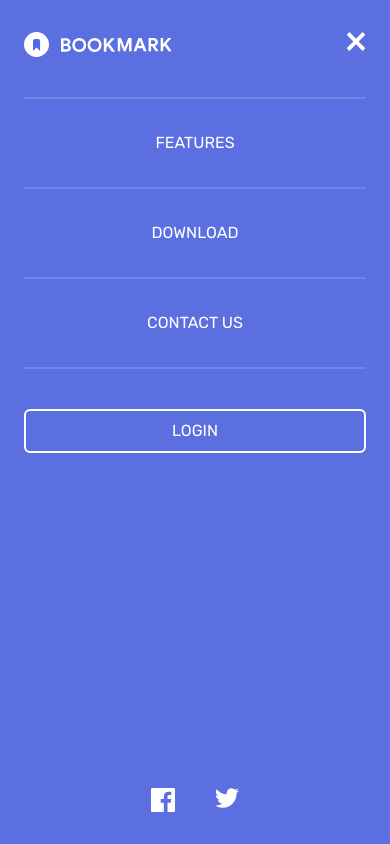
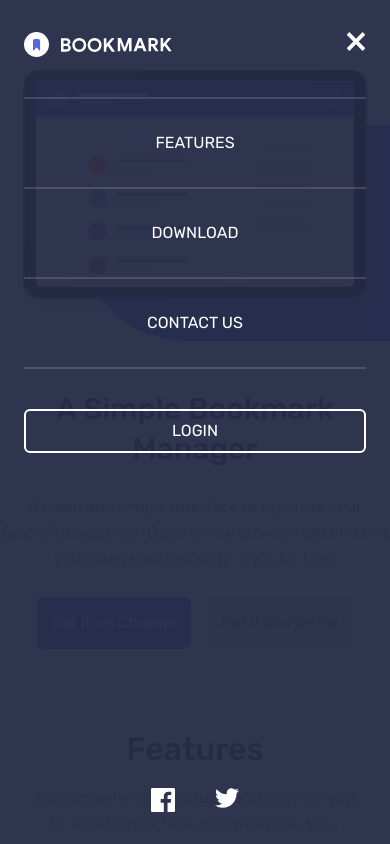
Before and after one commit to ashkir004/bookmark-landing-page, a SvelteKit app: page / in a window 390 px wide. Both pictures are taken after a click on the button 356 px from the left and 44 px from the top of the page. Shown: the top 844 px of the page. Built offline with nearby package versions, Linux system fonts and the light colour scheme.

Commit message:
refactor menu to fixed position and prevent body bg scroll when menu is active

```diff
--- a/src/lib/components/features/Menu.svelte
+++ b/src/lib/components/features/Menu.svelte
@@ -20,16 +20,19 @@
     }: MenuProps = $props();
 
 </script>
-<div class={cn('w-screen h-screen bg-primary/95 flex flex-col gap-10', className)}>
+<div class={cn('w-screen h-screen fixed overflow-scroll bg-secondary/95 flex flex-col gap-10', className)}>
     <div class="flex flex-row justify-between items-center">
         <Logo variant="dark" class="" />
         <MenuControls isOpen={isOpen} toggle={toggle} class="lg:hidden  justify-self-end self-start" />
     </div>
     {#if isOpen}
         <Nav class="justify-items-stretch text-center text-surface"
-            variant="inverse" divided={true} />
+            variant="inverse" divided={true} toggle={toggle} />
     {/if}
-    <Button variant="outline" text="Login" class="justify-items-stretch items-center uppercase p-2" />
+    <Button variant="outline"
+            onclick={toggle}
+            text="Login"
+            class="justify-items-stretch items-center uppercase p-2" />
 
     <div class="socials col-span-2 flex flex-row gap-10 self-center mt-auto">
         <SocialsLink href="https://www.facebook.com" platform="facebook"/>
--- a/src/lib/components/features/Nav.svelte
+++ b/src/lib/components/features/Nav.svelte
@@ -6,12 +6,14 @@
         class?: string;
         variant?: 'default' | 'inverse';
         divided?: boolean;
+        toggle?: () => void;
     }
 
     let {
         class: className= '',
         variant= 'default',
         divided= false,
+        toggle= () => {}
     }: NavProps = $props();
 
 </script>
@@ -19,13 +21,13 @@
 <nav>
 <ul class={cn('', className)}>
     <li class="{divided ? 'border-t-2 border-surface/15 py-8' : ''}">
-        <NavLink href="#features" variant={variant}>Features</NavLink>
+        <NavLink href="#features" variant={variant} toggle={toggle}>Features</NavLink>
     </li>
     <li class="{divided ? 'border-t-2 border-surface/15 py-8' : ''}">
-        <NavLink href="#download" variant={variant}>Download</NavLink>
+        <NavLink href="#download" variant={variant} toggle={toggle}>Download</NavLink>
     </li>
     <li class="{divided ? 'border-t-2 border-surface/15 py-8 border-b-2' : ''}">
-        <NavLink href="#contact-us" variant={variant}>Contact Us</NavLink>
+        <NavLink href="#contact-us" variant={variant} toggle={toggle}>Contact Us</NavLink>
     </li>
 </ul>
 </nav>
--- a/src/lib/components/features/SocialsLink.svelte
+++ b/src/lib/components/features/SocialsLink.svelte
@@ -14,7 +14,11 @@
     }: SocialsLinkProps = $props();
 </script>
 
-<a aria-label={platform === 'facebook' ? 'Facebook' : 'Twitter'} class='hover:fill-accent' href={href} target="_blank" rel="noopener noreferrer">
+<a aria-label={platform === 'facebook' ? 'Facebook' : 'Twitter'}
+        class='hover:fill-accent'
+        href={href}
+        target="_blank"
+        rel="noopener noreferrer">
     {#if platform === 'facebook'}
         <svg
             class={cn(' fill-white hover:fill-accent', className)}
--- a/src/lib/components/layout/Navbar.svelte
+++ b/src/lib/components/layout/Navbar.svelte
@@ -2,26 +2,30 @@
     import Logo from "../features/Logo.svelte";
     import Nav from "../features/Nav.svelte";
     import Button from "../ui/Button.svelte";
-    import Menu from "../features/Menu.svelte";
+    // import Menu from "../features/Menu.svelte";
 	import MenuControls from "../ui/MenuControls.svelte";
     import { cn } from "$lib/utils";
 
     interface NavbarProps {
         class?: string;
+        menuOpen?: boolean;
+        toggle?: () => void;
     }
 
-    let { class: className = '' }: NavbarProps = $props();
+    let { class: className = '',
+        menuOpen = false,
+        toggle = () => {}
+     }: NavbarProps = $props();
 
-    let menuOpen = $state(false);
+    // let menuOpen = $state(false);
 
-    function toggle() {
-        menuOpen = !menuOpen;
-    }
+    // function toggle() {
+    //     menuOpen = !menuOpen;
+    // }
 </script>
 <!-- px-6 md:px-16 -->
 <div class={cn(`grid grid-cols-1 grid-rows-1`, className)}>
     <div class="col-span-full row-span-full flex flex-row items-center justify-start lg:justify-start py-8">
-
         <Logo class={menuOpen ? 'hidden' : 'block ml-6 md:ml-16 lg:m-0 lg:min-w-max'} />
 
         <div class="flex flex-row items-center justify-end gap-12 lg:w-full">
@@ -31,8 +35,8 @@
 
         <MenuControls isOpen={menuOpen} toggle={toggle} class="lg:hidden ml-auto mr-6 md:mr-15 {menuOpen ? 'hidden' : ''}" />
     </div>
-    <Menu
+    <!-- <Menu
         isOpen={menuOpen}
-        class="lg:hidden {!menuOpen ? 'hidden' : ''} px-6 md:px-16 py-8 col-span-full row-span-full uppercase"
-        toggle={toggle} />
+        class="lg:hidden {!menuOpen ? 'hidden' : ''} px-6 md:px-16 py-8 col-span-full row-span-full z-10 uppercase"
+        toggle={toggle} /> -->
 </div>
--- a/src/lib/components/ui/NavLink.svelte
+++ b/src/lib/components/ui/NavLink.svelte
@@ -8,6 +8,7 @@
         href: string;
         class?: string;
         variant?: variant;
+        toggle?: () => void;
         children?: Snippet;
     }
 
@@ -15,6 +16,7 @@
         href= '/',
         children,
         variant= 'default',
+        toggle= () => {},
         class: className= ''
     }: NavLinkProps = $props();
 
@@ -28,4 +30,5 @@
 <a
     class={cn(variantStyles[variant], className)}
     href={href}
+    onclick={toggle}
 >{@render children?.()}</a>
--- a/src/routes/+layout.svelte
+++ b/src/routes/+layout.svelte
@@ -1,5 +1,4 @@
 <script lang="ts">
-	// import './app.css';
 	import './layout.css';
 	import favicon from '$lib/assets/images/favicon-32x32.png';
 
--- a/src/routes/+page.svelte
+++ b/src/routes/+page.svelte
@@ -6,16 +6,34 @@
     import FAQs from "$lib/components/features/FAQs.svelte";
     import CTA from "$lib/components/features/CTA.svelte";
     import Footer from "$lib/components/layout/Footer.svelte";
+    import Menu from "$lib/components/features/Menu.svelte";
 
     import type { PageProps } from './$types';
     let { form } : PageProps = $props();
 
+    let menuOpen = $state(false);
+
+    function toggle() {
+        menuOpen = !menuOpen;
+        document.body.style.overflow = menuOpen ? 'hidden' : 'auto';
+    }
+
 </script>
 <!-- xl:pl-12 2xl:pl-24 -->
 <header class=" mb-20 lg:max-w-5xl lg:ml-15
-    xl:ml-auto xl:max-w-11/12">
-    <Navbar class=" lg:max-w-4xl xl:max-w-11/12" />
-    <Hero />
+    xl:ml-auto xl:max-w-11/12
+    grid grid-cols-1 grid-rows-1">
+    <div>
+        <Navbar class=" lg:max-w-4xl xl:max-w-11/12"
+            menuOpen={menuOpen}
+            toggle={toggle}
+        />
+        <Hero />
+    </div>
+    <Menu
+        isOpen={menuOpen}
+        class="lg:hidden {!menuOpen ? 'hidden' : ''} px-6 md:px-16 py-8 col-span-full row-span-full z-10 uppercase"
+        toggle={toggle} />
 </header>
 <main class="flex flex-col gap-20">
     <FeaturesSection />
--- a/src/routes/layout.css
+++ b/src/routes/layout.css
@@ -21,11 +21,6 @@
 
 
     --font-rubik: 'Rubik', sans-serif;
-
-    /* --font-light: 300;
-    --font-normal: 400;
-    --font-medium: 500;
-    --font-semiBold: 600; */
 
     --shadow-button: 0 8px 16px hsl(231 69% 60% /.2);
 
```
Also changed, not shown: src/routes/app.css (deleted, +0 -15 lines).
